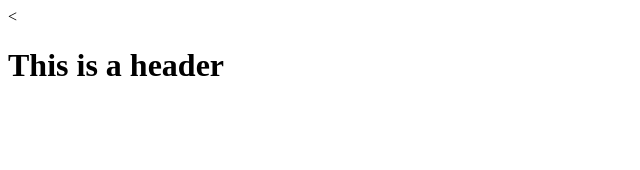
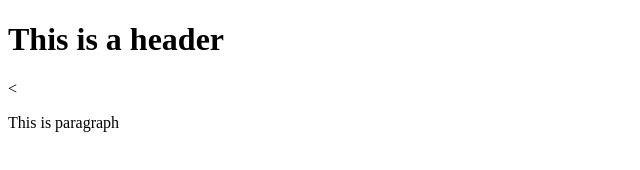
Before and after one commit to narendrahm/git-test, a plain HTML site: page index.html in a window 1280 px wide. Shown: the whole page, without its empty margins (0-640 px from the left). Drawn offline with Linux system fonts and the light colour scheme.

Commit message:
second commit

```diff
--- a/index.html
+++ b/index.html
@@ -3,6 +3,7 @@
 <html>
   <head></head>
   <body>
-    <<h1>This is a header</h1>
+    <h1>This is a header</h1>
+    <<p>This is paragraph</p>
   </body>
 </html>
```
